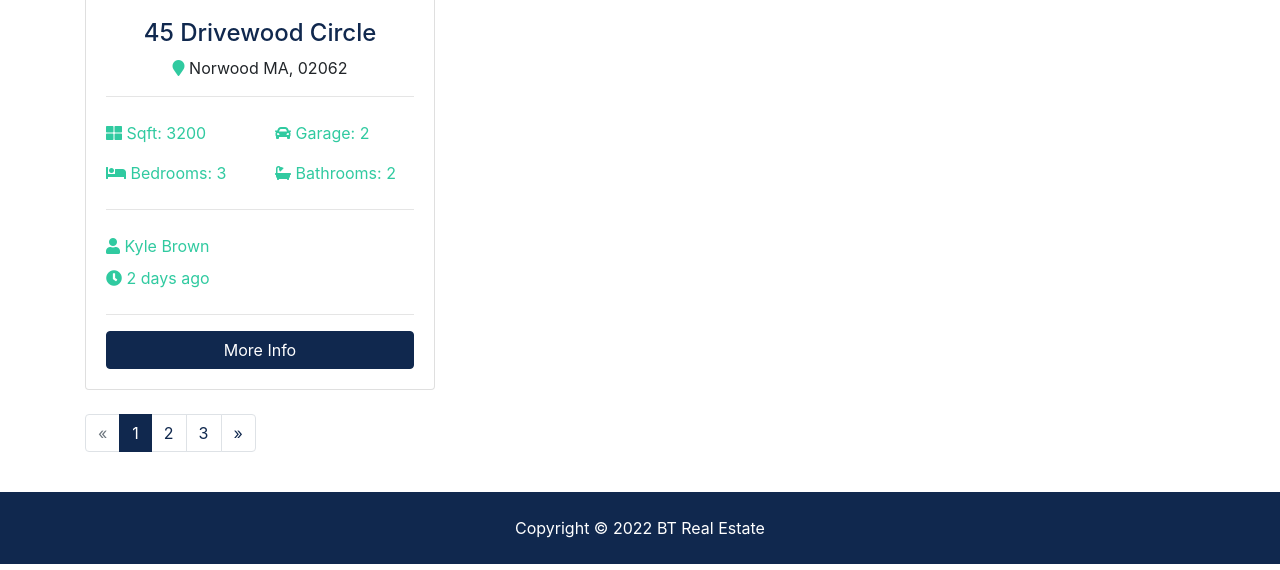
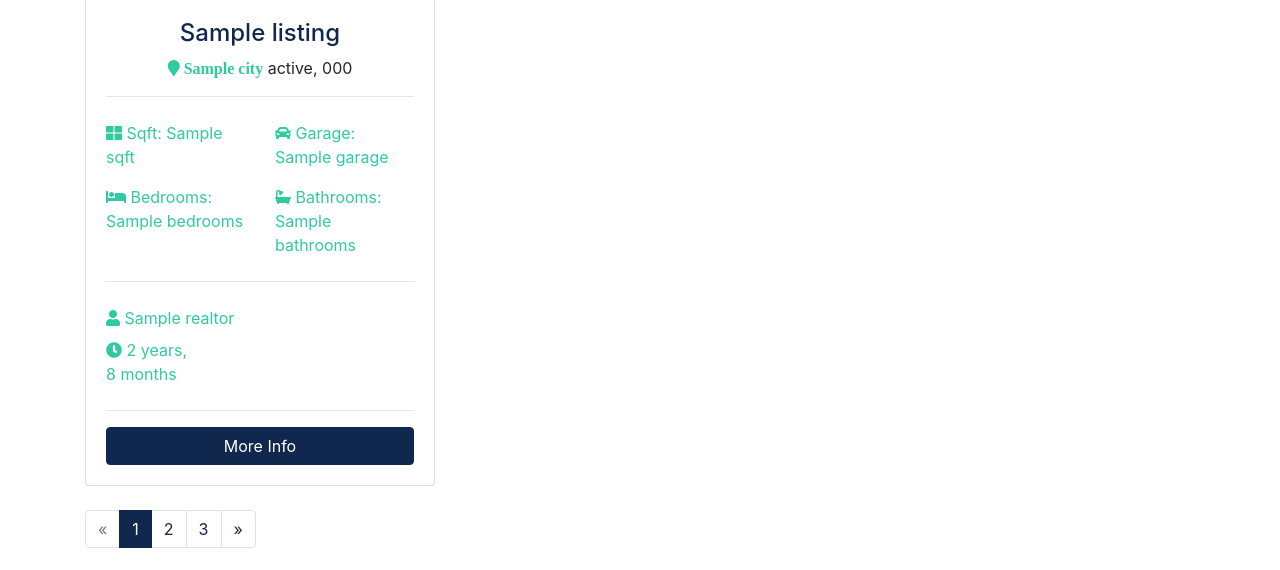
Before and after one commit to Athooh/btre_project, a Django app: template templates/listings/listings.html in a window 1280 px wide. Shown: the part 712-1282 px from the top of the page. Run offline with Django 4.2, Linux system fonts and the light colour scheme; the template is opened without the code that fills it: most values are stand-ins (such as "Sample title", 1, 10 or a date in 2020); grey boxes marked "Sample" are stand-in pictures; some libraries are stand-ins or nearby versions.

Commit message:
display listins in template

```diff
--- a/btre/settings.py
+++ b/btre/settings.py
@@ -40,6 +40,7 @@ INSTALLED_APPS = [
     'django.contrib.sessions',
     'django.contrib.messages',
     'django.contrib.staticfiles',
+    'django.contrib.humanize',
 ]
 
 MIDDLEWARE = [
@@ -50,6 +51,7 @@ MIDDLEWARE = [
     'django.contrib.auth.middleware.AuthenticationMiddleware',
     'django.contrib.messages.middleware.MessageMiddleware',
     'django.middleware.clickjacking.XFrameOptionsMiddleware',
+
 ]
 
 ROOT_URLCONF = 'btre.urls'
--- a/listings/views.py
+++ b/listings/views.py
@@ -13,7 +13,7 @@ def index(request):
     return render(request, 'listings/listings.html', context)
 
 
-def listing(request):
+def listing(request, listing_id):
     return render(request, 'listings/listing.html')
 
 
--- a/pages/views.py
+++ b/pages/views.py
@@ -1,5 +1,5 @@
 from django.shortcuts import render
-from django.http import HttpResponse
+
 # Create your views here.
 
 
--- a/templates/listings/listings.html
+++ b/templates/listings/listings.html
@@ -1,4 +1,4 @@
-{% extends 'base.html' %} {% block content %}
+{% extends 'base.html' %} {% load humanize %} {% block content %}
 <section id="showcase-inner" class="py-5 text-white">
     <div class="container">
         <div class="row text-center">
@@ -33,39 +33,56 @@
             {% if listings %} {% for listing in listings %}
             <div class="col-md-6 col-lg-4 mb-4">
                 <div class="card listing-preview">
-                    <img class="card-img-top" src="assets/img/homes/home-1.jpg" alt="" />
+                    <img class="card-img-top" src="{{ listing.photo_main.url }}" alt="" />
                     <div class="card-img-overlay">
                         <h2>
-                            <span class="badge badge-secondary text-white">$490,000</span>
+                            <span class="badge badge-secondary text-white">${{ listing.price | intcomma}}</span
+              >
             </h2>
           </div>
           <div class="card-body">
             <div class="listing-heading text-center">
-                            <h4 class="text-primary">45 Drivewood Circle</h4>
+              <h4 class="text-primary">{{ listing.title }}</h4>
               <p>
-                                <i class="fas fa-map-marker text-secondary"></i> Norwood MA, 02062
+                <i class="fas fa-map-marker text-secondary">
+                  {{ listing.city }}</i
+                >
+                {{ listing.state }}, {{ listing.zipcode }}
               </p>
             </div>
             <hr />
             <div class="row py-2 text-secondary">
               <div class="col-6">
-                                <i class="fas fa-th-large"></i> Sqft: 3200
+                <i class="fas fa-th-large"></i> Sqft: {{ listing.sqft }}
               </div>
-                            <div class="col-6"><i class="fas fa-car"></i> Garage: 2</div>
+              <div class="col-6">
+                <i class="fas fa-car"></i> Garage: {{ listing.garage }}
+              </div>
             </div>
             <div class="row py-2 text-secondary">
-                            <div class="col-6"><i class="fas fa-bed"></i> Bedrooms: 3</div>
-                            <div class="col-6"><i class="fas fa-bath"></i> Bathrooms: 2</div>
+              <div class="col-6">
+                <i class="fas fa-bed"></i> Bedrooms: {{ listing.bedrooms }}
+              </div>
+              <div class="col-6">
+                <i class="fas fa-bath"></i> Bathrooms: {{ listing.bathrooms }}
+              </div>
             </div>
             <hr />
             <div class="row py-2 text-secondary">
-                            <div class="col-12"><i class="fas fa-user"></i> Kyle Brown</div>
+              <div class="col-12">
+                <i class="fas fa-user"></i> {{ listing.realtor }}
+              </div>
             </div>
             <div class="row text-secondary pb-2">
-                            <div class="col-6"><i class="fas fa-clock"></i> 2 days ago</div>
+              <div class="col-6">
+                <i class="fas fa-clock"></i> {{ listing.list_date | timesince }}
+              </div>
             </div>
             <hr />
-                        <a href="listing.html" class="btn btn-primary btn-block">More Info</a
+            <a
+              href="{% url 'listing' listing.id %}"
+              class="btn btn-primary btn-block"
+              >More Info</a
             >
           </div>
         </div>
```
Lines whose indentation alone changed are shown as unchanged.
